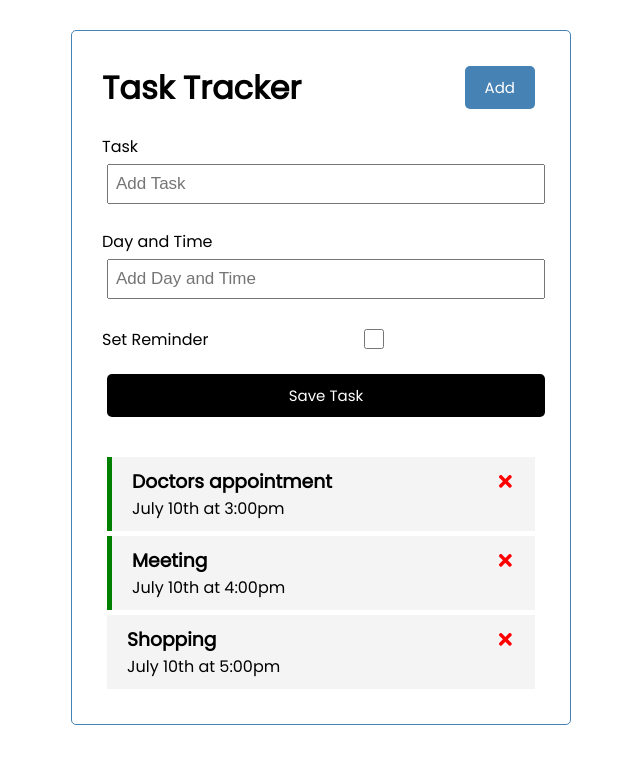
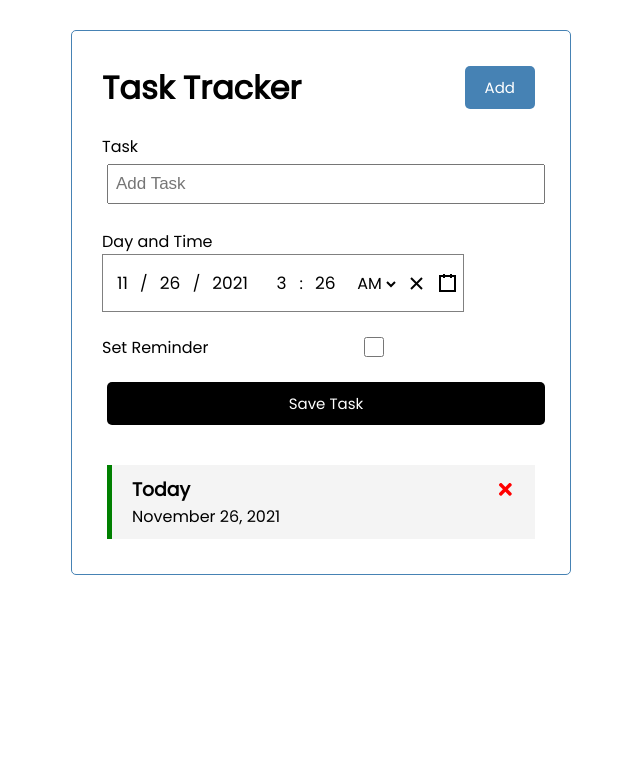
Before and after one commit to hemantbwskar/react-task-tracker, a React (Create React App) app: page / in a window 1280 px wide. Shown: the top 764 px of the page, without its empty margins (319-959 px from the left). Built offline with nearby package versions, Linux system fonts and the light colour scheme.

Commit message:
datetimepicker added

```diff
--- a/package.json
+++ b/package.json
@@ -6,7 +6,10 @@
     "@testing-library/jest-dom": "^5.14.1",
     "@testing-library/react": "^11.2.7",
     "@testing-library/user-event": "^12.8.3",
+    "moment": "^2.29.1",
     "react": "^17.0.2",
+    "react-datepicker": "^4.3.0",
+    "react-datetime-picker": "^3.4.3",
     "react-dom": "^17.0.2",
     "react-icons": "^4.2.0",
     "react-scripts": "4.0.3",
--- a/src/App.js
+++ b/src/App.js
@@ -3,28 +3,19 @@ import { useState } from "react"
 import Header from "./components/Header";
 import Tasks from "./components/Tasks";
 import AddTask from "./components/AddTask";
+import ReactDateTimePicker from "react-datepicker";
 
 function App() {
   const[tasks,setTasks]=useState(
     [
+
     {
     id:1,
-    text: 'Doctors appointment',
-    day: 'July 10th at 3:00pm',
+    text: 'Today',
+    day: new Date(),
     reminder: true
     },
-    {
-    id:2,
-    text: 'Meeting',
-    day: 'July 10th at 4:00pm',
-    reminder: true
-    },
-    {
-    id:3,
-    text: 'Shopping',
-    day: 'July 10th at 5:00pm',
-    reminder: false
-    },
+
 ]
 )
 
--- a/src/components/AddTask.js
+++ b/src/components/AddTask.js
@@ -1,10 +1,11 @@
 import { useState } from "react"
 
-
+import DateTimePicker from "react-datetime-picker";
+import "react-datetime-picker/dist/DateTimePicker.css";
 
 const AddTask = ({onAdd}) => {
     const [text,setText]=useState('')
-    const [day,setDay]=useState('')
+    const [day,setDay]=useState(new Date())
     const [reminder,setReminder]=useState(false)
 
     const onSubmit =(e)=>{
@@ -18,11 +19,14 @@ const AddTask = ({onAdd}) => {
         onAdd({text,day,reminder})
 
         setText('')
-        setDay('')
+        setDay(day)
         setReminder(false)
     }
 
     return (
+
+
+
         <form className='add-form' onSubmit={onSubmit}>
             <div className='form-control'>
                 <lable>Task</lable>
@@ -30,7 +34,14 @@ const AddTask = ({onAdd}) => {
             </div>
             <div className='form-control'>
                 <lable>Day and Time</lable>
-                <input type='text' placeholder='Add Day and Time' value={day} onChange={(e) => setDay(e.target.value)}/>
+
+                <DateTimePicker
+                            selected={day}
+                            value={day}
+                            onChange={(e) => setDay(e)}
+                            dateFormat="Pp"
+                />
+                {/* <input type='text' placeholder='Add Day and Time' value={day} onChange={(e) => setDay(e.target.value)}/> */}
             </div>
             <div className='form-control form-control-check'>
                 <lable>Set Reminder</lable>
--- a/src/components/Task.js
+++ b/src/components/Task.js
@@ -1,11 +1,13 @@
 import {FaTimes} from 'react-icons/fa'
+import DatePicker from "react-datepicker";
+import moment from 'moment';
 
 const Task = ({task, onDelete, onToggle}) => {
     return (
         <div className={`task ${task.reminder ? 'reminder' : ''}`} onDoubleClick={()=>onToggle(task.id)}>
             <h3>{task.text} <FaTimes style={{color:'red', cursor:'pointer'}} onClick={()=>onDelete(task.id)}/>
             </h3>
-            <p>{task.day}</p>
+            <p>{moment(task.day).format("LL")}</p>
         </div>
     )
 }
```
Also changed, not shown: 1 other file (tests, documents, lock files or other folders).
